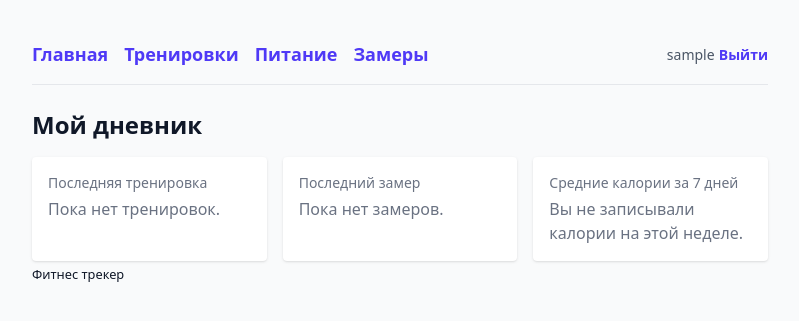
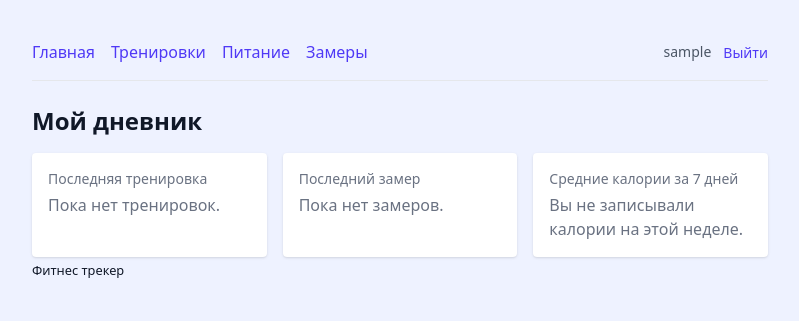
Before and after one commit to Anyakin666/fitness_tracker, a Django app: page / in a window 1280 px wide. Shown: the top 321 px of the page, without its empty margins (240-1039 px from the left). Run offline with Django 5.2, Linux system fonts and the light colour scheme; the visitor is signed in with stand-in values (Sample User, id 1); data that the repository does not hold is empty.

Commit message:
added mobile nav, changed backgr

```diff
--- a/tracker/templates/base.html
+++ b/tracker/templates/base.html
@@ -3,6 +3,15 @@
   <head>
     <script src="https://cdn.jsdelivr.net/npm/@tailwindcss/browser@4"></script>
     <style>
+      .burger-mobile {
+        display: flex;
+        align-items: center;
+        justify-content: space-between;
+      }
+      @media (min-width: 768px) {
+        .burger-mobile { display: none !important; }
+      }
+
       form textarea {
         width: 100%;
         padding: 0.5rem 0.75rem;
@@ -15,7 +24,7 @@
       }
 
       form input, form select {
-  width: 16rem;             /* 256px */
+        width: 16rem;
         padding: 0.375rem 0.5rem;
         border: 1px solid #d1d5db;
         border-radius: 0.375rem;
@@ -26,25 +35,55 @@
     <meta name="viewport" content="width=device-width, initial-scale=1.0">
     <title>{% block title %}Фитнес трекер{% endblock %}</title>
   </head>
-  <body class="bg-gray-50 text-gray-900">
+  <body class="bg-indigo-50 text-gray-900">
     <div class="max-w-3xl mx-auto px-4 py-6">
       <header>
-      <nav class="flex items-center gap-4 py-4 border-b border-gray-200 mb-6">
-        <a href="{% url 'index' %}" class="text-indigo-600 hover:underline font-semibold text-lg">Главная</a>
-        <a href="{% url 'workout_list' %}" class="text-indigo-600 hover:underline font-semibold text-lg">Тренировки</a>
-        <a href="{% url 'nutrition_list' %}" class="text-indigo-600 hover:underline font-semibold text-lg">Питание</a>
-        <a href="{% url 'measurement_list' %}" class="text-indigo-600 hover:underline font-semibold text-lg">Замеры</a>
-        <div class="ml-auto">
+        <nav class="py-4 border-b border-gray-200 mb-6">
+
+          <!-- Мобильная шапка: логотип + бургер -->
+          <div class="burger-mobile">
+            <a href="{% url 'index' %}" class="font-bold text-lg">Фитнес трекер</a>
+            <details class="relative">
+              <summary class="list-none cursor-pointer p-2">
+                <svg xmlns="http://www.w3.org/2000/svg" fill="none" viewBox="0 0 24 24" stroke-width="1.5" stroke="currentColor" class="w-6 h-6">
+                  <path stroke-linecap="round" stroke-linejoin="round" d="M3.75 6.75h16.5M3.75 12h16.5m-16.5 5.25h16.5" />
+                </svg>
+              </summary>
+              <div class="absolute right-0 mt-2 w-40 bg-white rounded shadow-lg p-4 flex flex-col gap-3 z-10">
                 {% if user.is_authenticated %}
                   <span class="text-sm text-gray-600">{{ user.username }}</span>
-          <form method="post" action="{% url 'logout' %}"  class="inline">
+                  <form method="post" action="{% url 'logout' %}">
                     {% csrf_token %}
-          <button class="text-sm text-indigo-600 hover:underline font-semibold">Выйти</button>
+                    <button class="text-sm text-indigo-600 hover:underline">Выйти</button>
                   </form>
                 {% else %}
-          <a href="{% url 'login' %}" class="text-sm text-blue-600 hover:underline font-semibold">Войти</a>
+                  <a href="{% url 'login' %}" class="text-sm text-indigo-600 hover:underline">Войти</a>
                 {% endif %}
               </div>
+            </details>
+          </div>
+
+          <!-- Ссылки на разделы -->
+          <div class="flex flex-wrap gap-4 mt-3 md:mt-0 md:items-center">
+            <a href="{% url 'index' %}" class="text-indigo-600 hover:underline">Главная</a>
+            <a href="{% url 'workout_list' %}" class="text-indigo-600 hover:underline">Тренировки</a>
+            <a href="{% url 'nutrition_list' %}" class="text-indigo-600 hover:underline">Питание</a>
+            <a href="{% url 'measurement_list' %}" class="text-indigo-600 hover:underline">Замеры</a>
+
+            <!-- Логин/выход (только десктоп) -->
+            <div class="hidden md:flex md:ml-auto items-center gap-3">
+              {% if user.is_authenticated %}
+                <span class="text-sm text-gray-600">{{ user.username }}</span>
+                <form method="post" action="{% url 'logout' %}">
+                  {% csrf_token %}
+                  <button class="text-sm text-indigo-600 hover:underline">Выйти</button>
+                </form>
+              {% else %}
+                <a href="{% url 'login' %}" class="text-sm text-indigo-600 hover:underline">Войти</a>
+              {% endif %}
+            </div>
+          </div>
+
         </nav>
       </header>
 
@@ -56,5 +95,13 @@
         <small>Фитнес трекер</small>
       </footer>
     </div>
+
+    <script>
+      document.addEventListener('click', function(e) {
+        document.querySelectorAll('details[open]').forEach(function(d) {
+          if (!d.contains(e.target)) d.removeAttribute('open');
+        });
+      });
+    </script>
   </body>
 </html>
```
Lines whose indentation alone changed are shown as unchanged.
